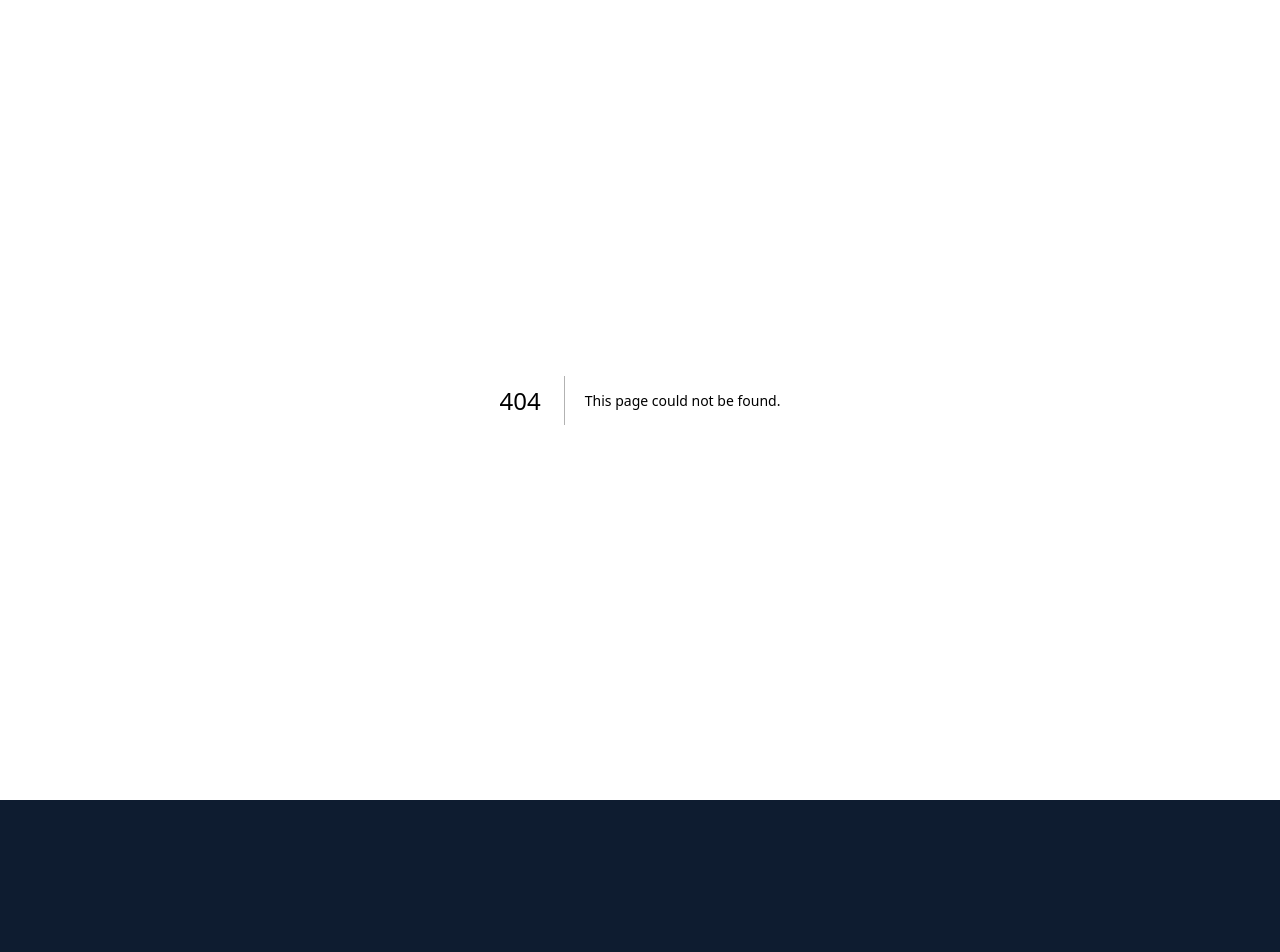
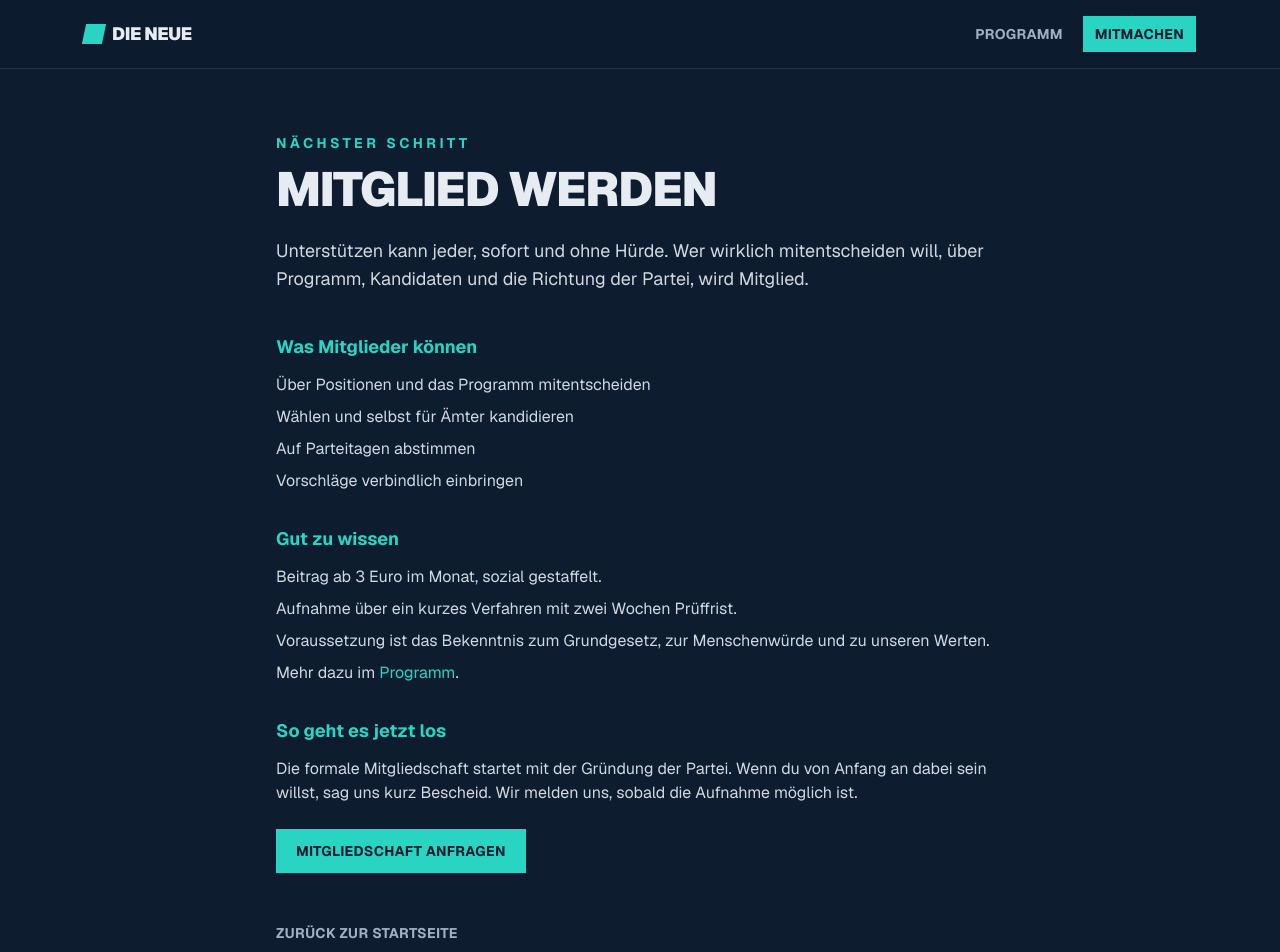
Before and after one commit to die-neue/plattform, a Next.js app: page /mitglied in a window 1280 px wide. Before the commit this address had no page. Shown: the top 952 px of the page. Before the commit the page ends 800 px from the top, so only its background shows below. Built offline with nearby package versions, Linux system fonts and the light colour scheme.

Commit message:
Mitmachen vereinfacht: ein Unterstuetzer-Eintrag, Begruessungsmail, Mitglied-Infoseite

```diff
--- a/app/bestaetigen/page.tsx
+++ b/app/bestaetigen/page.tsx
@@ -2,6 +2,7 @@ import type { Metadata } from "next";
 import Link from "next/link";
 import { Header, Footer } from "@/components/site";
 import { getRedis } from "@/lib/store";
+import { getResend, MAIL_FROM, SITE_URL } from "@/lib/mail";
 
 export const dynamic = "force-dynamic";
 
@@ -37,6 +38,36 @@ export default async function BestaetigenPage({
       // Marker, damit ein zweiter Aufruf (Mail-Vorschau, Scanner oder Doppelklick)
       // nicht faelschlich "abgelaufen" zeigt, sondern weiterhin "bestaetigt".
       await redis.set(`confirmed:${token}`, pending.email, { ex: 60 * 60 * 24 * 7 });
+
+      // Begruessungsmail mit Mitglieds-Aufruf, einmalig (nur im pending-Zweig).
+      const resend = getResend();
+      if (resend) {
+        const unsubUrl = pending.unsub
+          ? `${SITE_URL}/abmelden?token=${pending.unsub}`
+          : `${SITE_URL}/abmelden`;
+        try {
+          await resend.emails.send({
+            from: MAIL_FROM,
+            to: pending.email,
+            subject: "Willkommen bei Die Neue",
+            text:
+              "Schön, dass du dabei bist. Du bist jetzt Unterstützer von Die Neue.\n\n" +
+              "Als Unterstützer kannst du Vorschläge einbringen, mitdiskutieren und bleibst informiert.\n\n" +
+              "Willst du wirklich mitentscheiden, über Programm und Ämter? Dann werde Mitglied:\n" +
+              `${SITE_URL}/mitglied\n\n` +
+              "Abmelden kannst du dich jederzeit hier:\n" +
+              `${unsubUrl}\n\n` +
+              "Die Neue. Der Staat muss liefern oder lassen.",
+            headers: {
+              "List-Unsubscribe": `<${SITE_URL}/api/abmelden?token=${pending.unsub}>`,
+              "List-Unsubscribe-Post": "List-Unsubscribe=One-Click",
+            },
+          });
+        } catch {
+          // Begruessungsmail-Fehler ignorieren, die Bestaetigung bleibt gueltig.
+        }
+      }
+
       await redis.del(`pending:${token}`);
       status = "ok";
     } else {
--- /dev/null
+++ b/app/mitglied/page.tsx
@@ -0,0 +1,87 @@
+import type { Metadata } from "next";
+import Link from "next/link";
+import { Header, Footer } from "@/components/site";
+
+export const metadata: Metadata = {
+  title: "Mitglied werden | Die Neue",
+  description:
+    "Vom Unterstützer zum Mitglied: mitentscheiden über Programm und Ämter bei Die Neue.",
+};
+
+export default function MitgliedPage() {
+  return (
+    <>
+      <Header />
+      <main className="flex-1">
+        <section className="mx-auto max-w-3xl px-5 py-16">
+          <p className="text-sm font-bold uppercase tracking-[0.25em] text-tuerkis">
+            Nächster Schritt
+          </p>
+          <h1 className="mt-3 text-4xl font-black uppercase tracking-tight sm:text-5xl">
+            Mitglied werden
+          </h1>
+          <p className="mt-6 text-lg text-ink/90">
+            Unterstützen kann jeder, sofort und ohne Hürde. Wer wirklich mitentscheiden will,
+            über Programm, Kandidaten und die Richtung der Partei, wird Mitglied.
+          </p>
+
+          <div className="mt-10 space-y-8">
+            <div>
+              <h2 className="text-lg font-bold text-tuerkis">Was Mitglieder können</h2>
+              <ul className="mt-3 space-y-2 text-ink/90">
+                <li>Über Positionen und das Programm mitentscheiden</li>
+                <li>Wählen und selbst für Ämter kandidieren</li>
+                <li>Auf Parteitagen abstimmen</li>
+                <li>Vorschläge verbindlich einbringen</li>
+              </ul>
+            </div>
+
+            <div>
+              <h2 className="text-lg font-bold text-tuerkis">Gut zu wissen</h2>
+              <ul className="mt-3 space-y-2 text-ink/90">
+                <li>Beitrag ab 3 Euro im Monat, sozial gestaffelt.</li>
+                <li>Aufnahme über ein kurzes Verfahren mit zwei Wochen Prüffrist.</li>
+                <li>
+                  Voraussetzung ist das Bekenntnis zum Grundgesetz, zur Menschenwürde und zu
+                  unseren Werten.
+                </li>
+                <li>
+                  Mehr dazu im{" "}
+                  <Link href="/programm" className="text-tuerkis hover:underline">
+                    Programm
+                  </Link>
+                  .
+                </li>
+              </ul>
+            </div>
+
+            <div>
+              <h2 className="text-lg font-bold text-tuerkis">So geht es jetzt los</h2>
+              <p className="mt-3 text-ink/90">
+                Die formale Mitgliedschaft startet mit der Gründung der Partei. Wenn du von
+                Anfang an dabei sein willst, sag uns kurz Bescheid. Wir melden uns, sobald
+                die Aufnahme möglich ist.
+              </p>
+              <a
+                href="mailto:kontakt@die-neue.org?subject=Mitgliedschaft%20bei%20Die%20Neue"
+                className="mt-6 inline-block bg-tuerkis px-5 py-3 text-sm font-bold uppercase tracking-wide text-navy hover:bg-tuerkis-600"
+              >
+                Mitgliedschaft anfragen
+              </a>
+            </div>
+          </div>
+
+          <p className="mt-12">
+            <Link
+              href="/"
+              className="text-sm font-bold uppercase tracking-wide text-muted hover:text-ink"
+            >
+              Zurück zur Startseite
+            </Link>
+          </p>
+        </section>
+      </main>
+      <Footer />
+    </>
+  );
+}
--- a/app/page.tsx
+++ b/app/page.tsx
@@ -28,7 +28,7 @@ export default function Home() {
                 href="#mitmachen"
                 className="border border-tuerkis px-5 py-3 text-tuerkis hover:bg-tuerkis hover:text-navy"
               >
-                Mitglied werden
+                Unterstützer werden
               </Link>
               <a
                 href={REPO_URL}
@@ -80,8 +80,9 @@ export default function Home() {
             Mitmachen
           </h2>
           <p className="mt-4 max-w-2xl text-lg text-muted">
-            Zwei Wege, dabei zu sein. Unterstützen kannst du sofort. Mitglied mit vollem
-            Stimmrecht wirst du über ein kurzes Aufnahmeverfahren.
+            Trag dich als Unterstützer ein, sofort und ohne Hürde. Mitglied mit vollem
+            Stimmrecht wirst du im nächsten Schritt. Wie das geht, erklären wir dir nach
+            deiner Bestätigung.
           </p>
           <div className="mt-8 grid gap-6 md:grid-cols-2">
             <div className="border border-tuerkis p-6">
@@ -105,7 +106,9 @@ export default function Home() {
             </div>
 
             <div className="border border-white/15 p-6">
-              <p className="text-xs font-bold uppercase tracking-wide text-muted">Bald</p>
+              <p className="text-xs font-bold uppercase tracking-wide text-muted">
+                Nächster Schritt
+              </p>
               <h3 className="mt-2 text-2xl font-black uppercase tracking-tight">
                 Mitglied werden
               </h3>
@@ -119,18 +122,17 @@ export default function Home() {
                 <li>Wählen und gewählt werden</li>
                 <li>Auf Parteitagen abstimmen</li>
               </ul>
-              <SignupForm
-                typ="mitglied"
-                buttonLabel="Vormerken"
-                placeholder="E-Mail für die Vormerkung"
-                variant="outline"
-              />
+              <Link
+                href="/mitglied"
+                className="mt-6 inline-block border border-tuerkis px-5 py-3 text-sm font-bold uppercase tracking-wide text-tuerkis hover:bg-tuerkis hover:text-navy"
+              >
+                So wirst du Mitglied
+              </Link>
             </div>
           </div>
           <p className="mt-4 text-xs text-muted">
             Nach der Eintragung erhältst du eine Bestätigungsmail (Double-Opt-in). Erst nach
-            deiner Bestätigung speichern wir dich. Mitgliedschaft und Vorschlagsprozess
-            starten in Kürze.
+            deiner Bestätigung speichern wir dich.
           </p>
         </section>
       </main>
```
